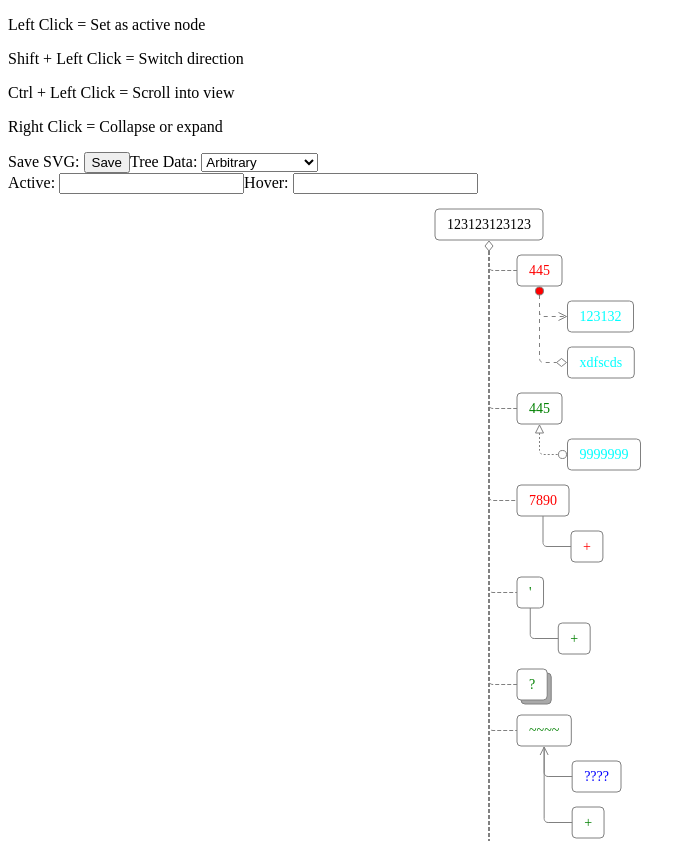
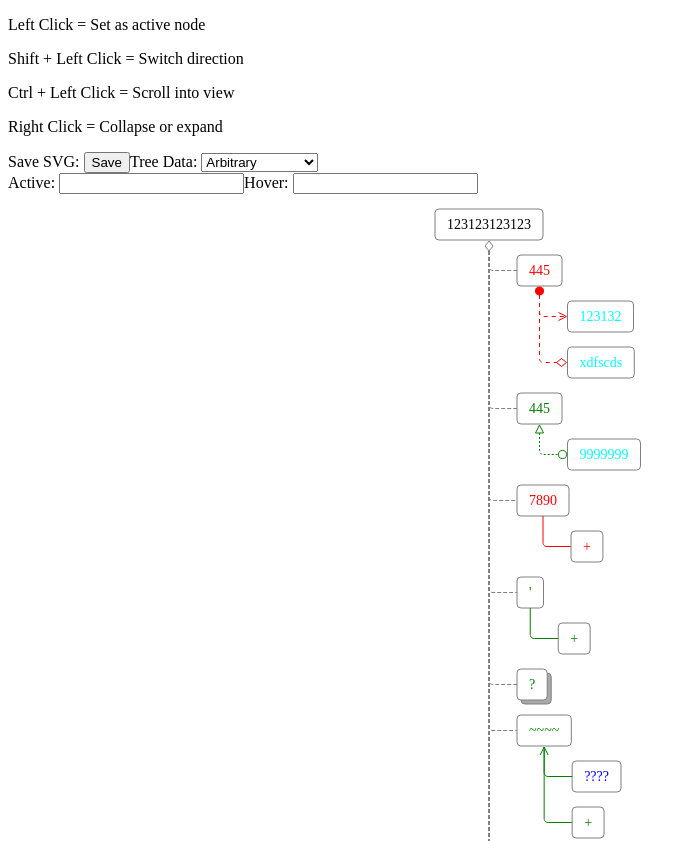
Before and after one commit to TheVeryDarkness/svg-tree-vue3, a Vue app: page / in a window 1280 px wide. Shown: the top 841 px of the page, without its empty margins (0-696 px from the left). Built offline with nearby package versions, Linux system fonts and the light colour scheme.

Commit message:
Add `outColor` and re-order DOM nodes

```diff
--- a/src/App.vue
+++ b/src/App.vue
@@ -10,6 +10,7 @@ type T = {
   color?: string;
   outSelfShape?: Shape;
   outSelfFill?: string;
+  outColor?: string;
   dashArray?: string | number;
   children: T[] | ((_: T) => T[]);
   inChildrenShape?: (Shape | undefined)[];
@@ -126,19 +127,21 @@ const datas: T[] = [
       {
         name: "0",
         children: [
-          { name: "a", extensible: true, children: [], outSelfShape: "arrow", outSelfFill: "currentColor" },
-          { name: "b", extensible: true, children: [], outSelfShape: "circle", outSelfFill: "currentColor" },
-          { name: "c", extensible: true, children: [], outSelfShape: "diamond", outSelfFill: "currentColor" },
-          { name: "d", extensible: true, children: [], outSelfShape: "triangle", outSelfFill: "currentColor" },
+          { name: "a", extensible: true, children: [], outColor: "red", outSelfShape: "arrow", outSelfFill: "currentColor" },
+          { name: "b", extensible: true, children: [], outColor: "green", outSelfShape: "circle", outSelfFill: "currentColor" },
+          { name: "c", extensible: true, children: [], outColor: "cyan", outSelfShape: "diamond", outSelfFill: "currentColor" },
+          { name: "d", extensible: true, children: [], outColor: "blue", outSelfShape: "triangle", outSelfFill: "currentColor" },
+          { name: "e", extensible: true, children: [], outColor: undefined, outSelfShape: undefined, outSelfFill: "currentColor" },
         ],
       },
       {
         name: "1",
         children: [
-          { name: "a", extensible: true, children: [], outSelfShape: "arrow", outSelfFill: "blue" },
-          { name: "b", extensible: true, children: [], outSelfShape: "circle", outSelfFill: "blue" },
-          { name: "c", extensible: true, children: [], outSelfShape: "diamond", outSelfFill: "blue" },
-          { name: "d", extensible: true, children: [], outSelfShape: "triangle", outSelfFill: "blue" },
+          { name: "a", extensible: true, children: [], outColor: "red", outSelfShape: "arrow", outSelfFill: "blue" },
+          { name: "b", extensible: true, children: [], outColor: "green", outSelfShape: "circle", outSelfFill: "blue" },
+          { name: "c", extensible: true, children: [], outColor: "cyan", outSelfShape: "diamond", outSelfFill: "blue" },
+          { name: "d", extensible: true, children: [], outColor: "blue", outSelfShape: "triangle", outSelfFill: "blue" },
+          { name: "e", extensible: true, children: [], outColor: undefined, outSelfShape: undefined, outSelfFill: "currentColor" },
         ],
       },
     ],
--- a/src/components/TreeNode.vue
+++ b/src/components/TreeNode.vue
@@ -11,7 +11,10 @@
     xmlns="http://www.w3.org/2000/svg"
     xmlns:xlink="http://www.w3.org/1999/xlink"
   >
+    <!-- Shadow part -->
     <rect class="shadow" :x="rect.x + 4" :y="rect.y + 4" :rx="radius" :width="rect.width" :height="rect.height" v-if="collapsed" />
+
+    <!-- Self part -->
     <rect
       class="node"
       :x="rect.x"
@@ -43,7 +46,11 @@
       {{ node.name }}
     </text>
     <!-- <rect :width="width" :height="height" stroke="red" fill="none" /> -->
-    <path v-if="!collapsed" :fill="props.node.outSelfFill ?? 'none'" class="link" stroke-linejoin="round" :d="out?.[0]" />
+
+    <!-- Out part -->
+    <path v-if="!collapsed" :fill="props.node.outSelfFill ?? 'none'" class="link" stroke-linejoin="round" :style="outStyle" :d="out?.[0]" />
+
+    <!-- Children part -->
     <tree-node
       v-for="(value, index) of node.children"
       v-if="!collapsed"
@@ -62,16 +69,29 @@
       @active="emit('active', $event)"
       @contextmenu="emit('contextmenu', $event)"
     ></tree-node>
-    <path v-for="(_, index) of node.children" v-if="!collapsed" :key="index" fill="none" class="link" :d="relative[index]?.link" :stroke-dasharray="node.dashArray" />
+    <path
+      v-for="(_, index) of node.children"
+      v-if="!collapsed"
+      :key="index"
+      fill="none"
+      :style="outStyle"
+      class="link"
+      :d="relative[index]?.link"
+      :stroke-dasharray="node.dashArray"
+    />
     <path
       v-for="(_, index) of node.children"
       v-if="!collapsed"
       :key="index"
       :fill="props.node.inChildrenFill?.[index] ?? 'none'"
+      :style="outStyle"
       class="link"
       stroke-linejoin="round"
       :d="relative[index]?.in"
     />
+
+    <!-- Extend part -->
+    <path v-if="!collapsed && node.extensible" fill="none" class="link extend" :style="outStyle" :d="extend.link" />
     <rect
       v-if="!collapsed && node.extensible"
       :x="extendRect.x"
@@ -97,7 +117,7 @@
     >
       {{ extendTextContent }}
     </text>
-    <path v-if="!collapsed && node.extensible" fill="none" class="link extend" :d="extend.link" />
+
     <!-- <rect
       v-if="!collapsed && node.extensible"
       :x="extend.left"
@@ -179,6 +199,12 @@ const textStyle = computed(function (): StyleValue {
     fontWeight: fontWeight.value,
     fontFamily,
     fontSize,
+  };
+});
+
+const outStyle = computed(function (): StyleValue {
+  return {
+    color: props.node.outColor ?? props.node.color ?? undefined,
   };
 });
 
--- a/src/components/types.ts
+++ b/src/components/types.ts
@@ -161,6 +161,11 @@ export type Data<Child extends Data<Child, Key>, Key extends string | number | s
    * You can also use 'currentColor' to use the current stroke color.
    */
   outSelfFill?: string;
+  /**
+   * @description The color of links from this node to its children. If not provided, it will use the node's color.
+   * You can also use 'currentColor' to use the current stroke color.
+   */
+  outColor?: string;
   inChildrenShape?: (Shape | undefined)[];
   inChildrenFill?: (string | undefined)[];
   extensible?: boolean;
```
